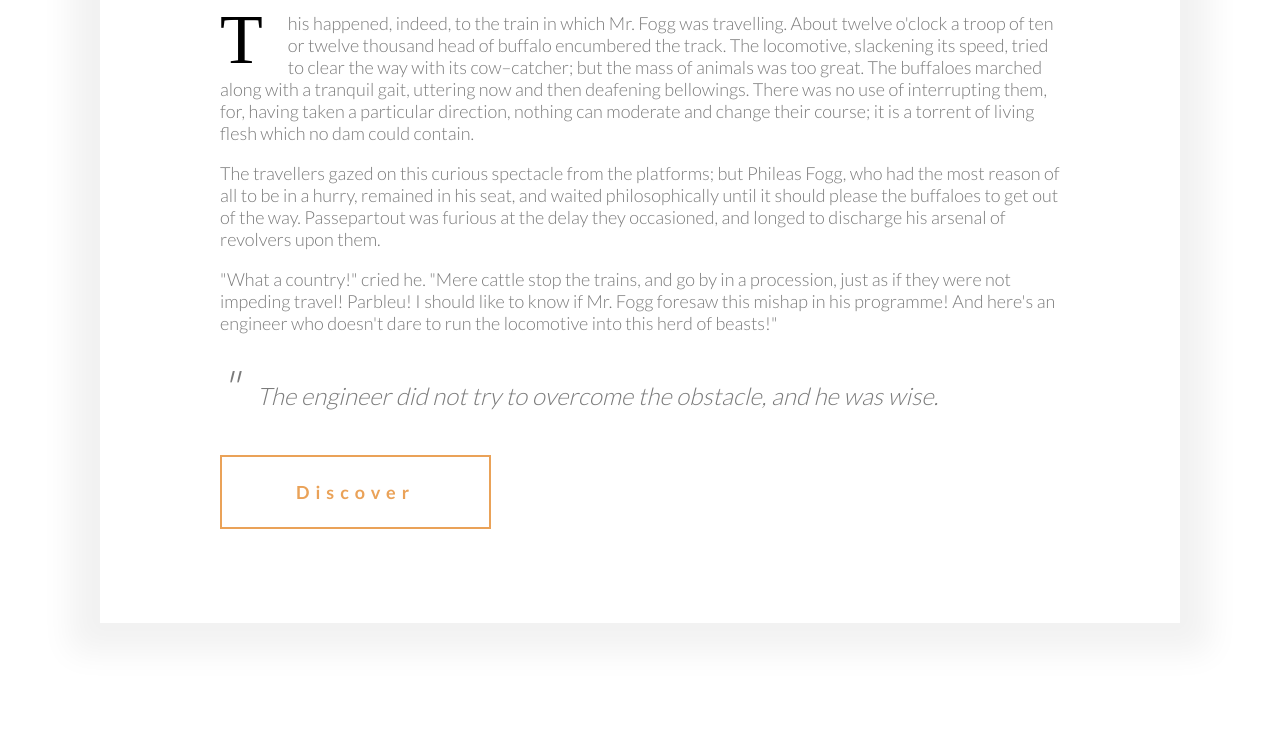
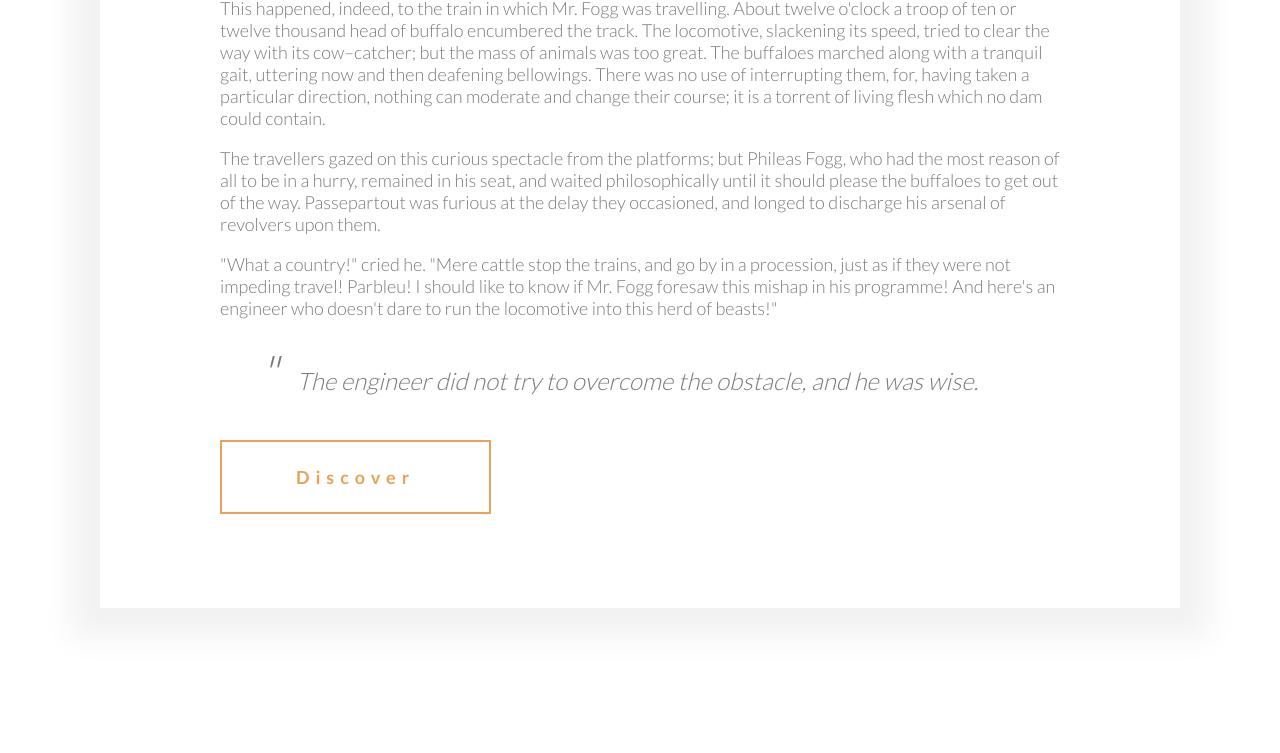
Before and after one commit to Firefly718/day25, a plain HTML site: page index.html in a window 1280 px wide. Shown: the part 354-1107 px from the top of the page. Drawn offline with nearby package versions, Linux system fonts and the light colour scheme.

Commit message:
changed tag quote to blockquote in HTML and CSS

```diff
--- a/css/styles.css
+++ b/css/styles.css
@@ -19,16 +19,25 @@ h1 {
     color: black;
 }
 
-.betony:first-letter {
+/*p:first-child:first::first-letter {
     font-size: 70px;
     font-family: serif;
     float: left;
     padding: 0 25px 0px 0;
     line-height: .8;
     color: black;
-}
+}*/
 
-.quote {
+/*p:first-child::first-letter {
+    font-size: 70px;
+    font-family: serif;
+    float: left;
+    padding: 0 25px 0px 0;
+    line-height: .8;
+    color: black;
+}*/
+
+blockquote {
     padding: 0 0 42px 0;
     font-family: 'Lato', serif;
     font-weight: 300;
@@ -36,13 +45,13 @@ h1 {
     font-style: italic;
 }
 
-.quote::before {
+blockquote::before {
     content: '"';
     font-size: 3rem;
     padding: 0 1.2rem 0 0;
 }
 
-.article {
+article {
     margin: 130px 100px;
     padding: 140px 120px 120px;
     box-shadow: 0px 0px 30px 30px rgb(242, 242, 242);
--- a/index.html
+++ b/index.html
@@ -11,21 +11,21 @@
     <title>Day25</title>
 </head>
 <body>
-    <header>
-        <div class="article">
+    <main>
+        <article>
             <h1>Willow Crest</h1>
 
-            <p class="betony">This happened, indeed, to the train in which Mr. Fogg was travelling. About twelve o'clock a troop of ten or twelve thousand head of buffalo encumbered the track. The locomotive, slackening its speed, tried to clear the way with its cow–catcher; but the mass of animals was too great. The buffaloes marched along with a tranquil gait, uttering now and then deafening bellowings. There was no use of interrupting them, for, having taken a particular direction, nothing can moderate and change their course; it is a torrent of living flesh which no dam could contain.</p>
+            <p>This happened, indeed, to the train in which Mr. Fogg was travelling. About twelve o'clock a troop of ten or twelve thousand head of buffalo encumbered the track. The locomotive, slackening its speed, tried to clear the way with its cow–catcher; but the mass of animals was too great. The buffaloes marched along with a tranquil gait, uttering now and then deafening bellowings. There was no use of interrupting them, for, having taken a particular direction, nothing can moderate and change their course; it is a torrent of living flesh which no dam could contain.</p>
 
             <p>The travellers gazed on this curious spectacle from the platforms; but Phileas Fogg, who had the most reason of all to be in a hurry, remained in his seat,  and waited philosophically until it should please the buffaloes to get out of the way.
             Passepartout was furious at the delay they occasioned, and longed to discharge his arsenal of revolvers upon them.</p>
 
             <p>"What a country!" cried he. "Mere cattle stop the trains, and go by in a procession, just as if they were not impeding travel! Parbleu! I should like to know if Mr. Fogg foresaw this mishap in his programme! And here's an engineer who doesn't dare to run the locomotive into this herd of beasts!"</p>
 
-            <p class="quote">The engineer did not try to overcome the obstacle, and he was wise.</p>
+            <blockquote>The engineer did not try to overcome the obstacle, and he was wise.</blockquote>
 
             <a href="#" class="button-link">Discover</a>
-        </div>
-    </header>
+        </article>
+    </main>
 </body>
 </html>
```
